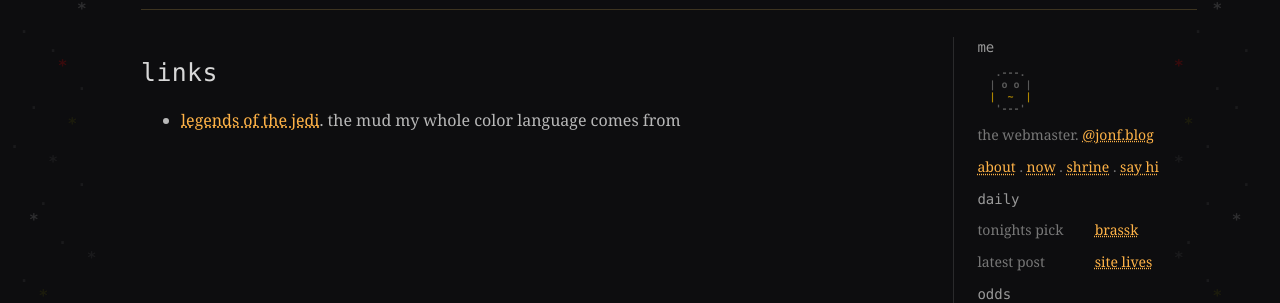
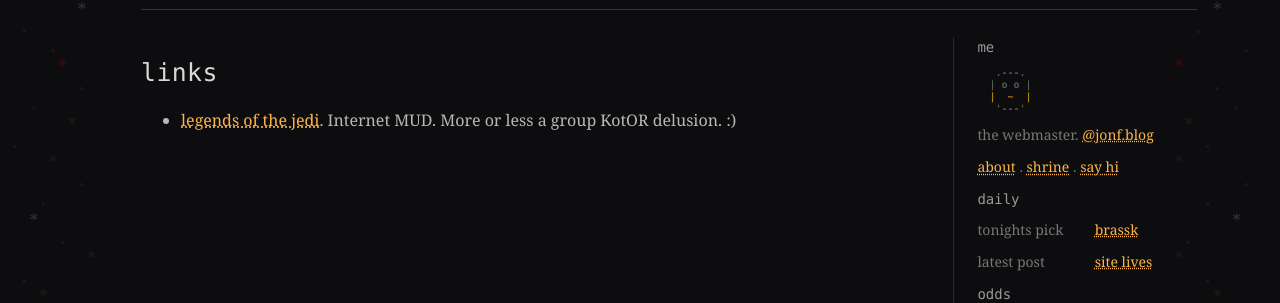
Before and after one commit to jf-atray/jf-atray.github.io, a Jekyll site: the page built from links.md, in a window 1280 px wide. Shown: the part 155-458 px from the top of the page. Built offline with Jekyll 4.4.1, drawn with Linux system fonts in a browser that asks for light colours.

Commit message:
the now page gets deleted

```diff
--- a/_data/map.yml
+++ b/_data/map.yml
@@ -34,9 +34,6 @@
   url: /about/
   note: who
   children:
-    - name: now
-      url: /about/now.html
-      note: the living page
     - name: site
       url: /about/site.html
       note: the colophon
--- a/_includes/rail.html
+++ b/_includes/rail.html
@@ -10,7 +10,6 @@
 {% endxterm %}
 <p>the webmaster. <a href="https://bsky.app/profile/jonf.blog" target="_blank" rel="noopener">@jonf.blog</a></p>
 <p><a href="{{ '/about/' | relative_url }}">about</a> .
-   <a href="{{ '/about/now.html' | relative_url }}">now</a> .
    <a href="{{ '/shrine.html' | relative_url }}">shrine</a> .
    <a href="{{ '/guestbook.html' | relative_url }}">say hi</a></p>
 {% if page.layout == 'piece' %}
--- a/links.md
+++ b/links.md
@@ -3,4 +3,4 @@ title: links
 permalink: /links.html
 ---
 
-- [legends of the jedi](https://legendsofthejedi.com). the mud my whole color language comes from
+- [legends of the jedi](https://legendsofthejedi.com). Internet MUD. More or less a group KotOR delusion. :)
```
Also changed, not shown: about/index.md (+0 -1 lines), about/now.md (deleted, +0 -10 lines).
